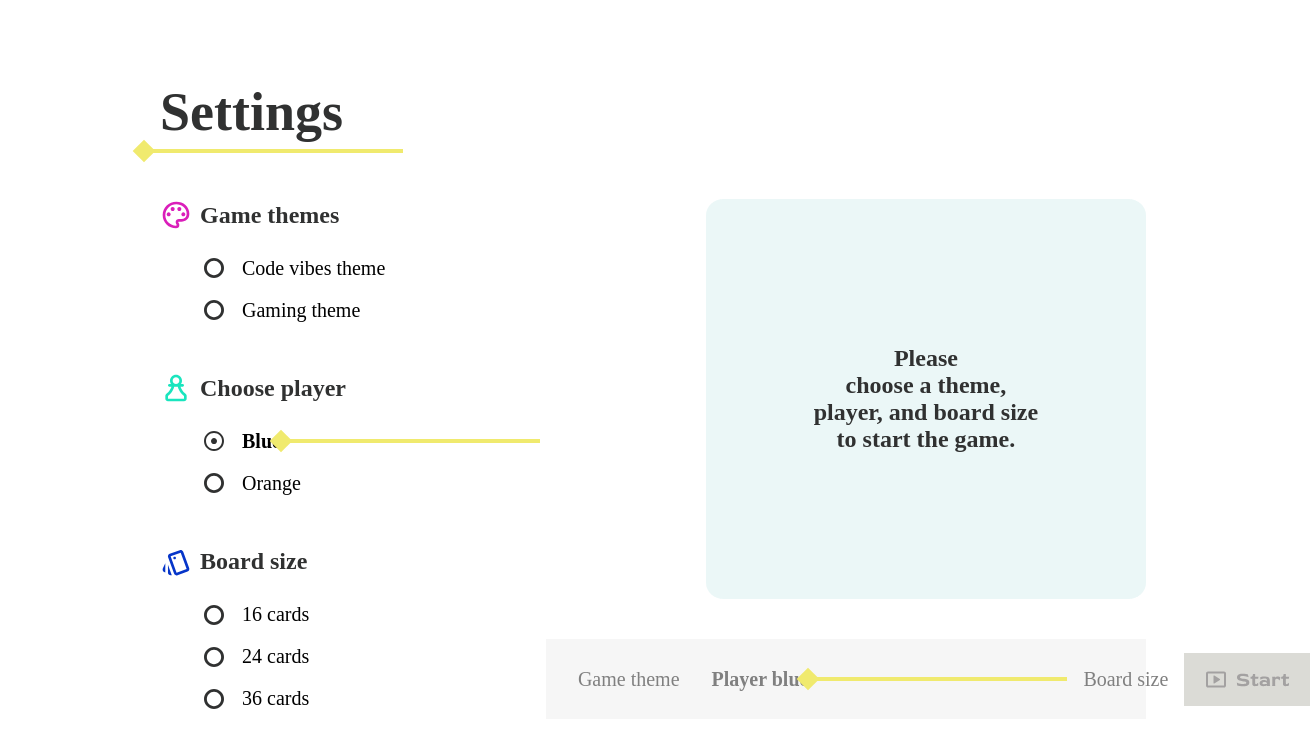
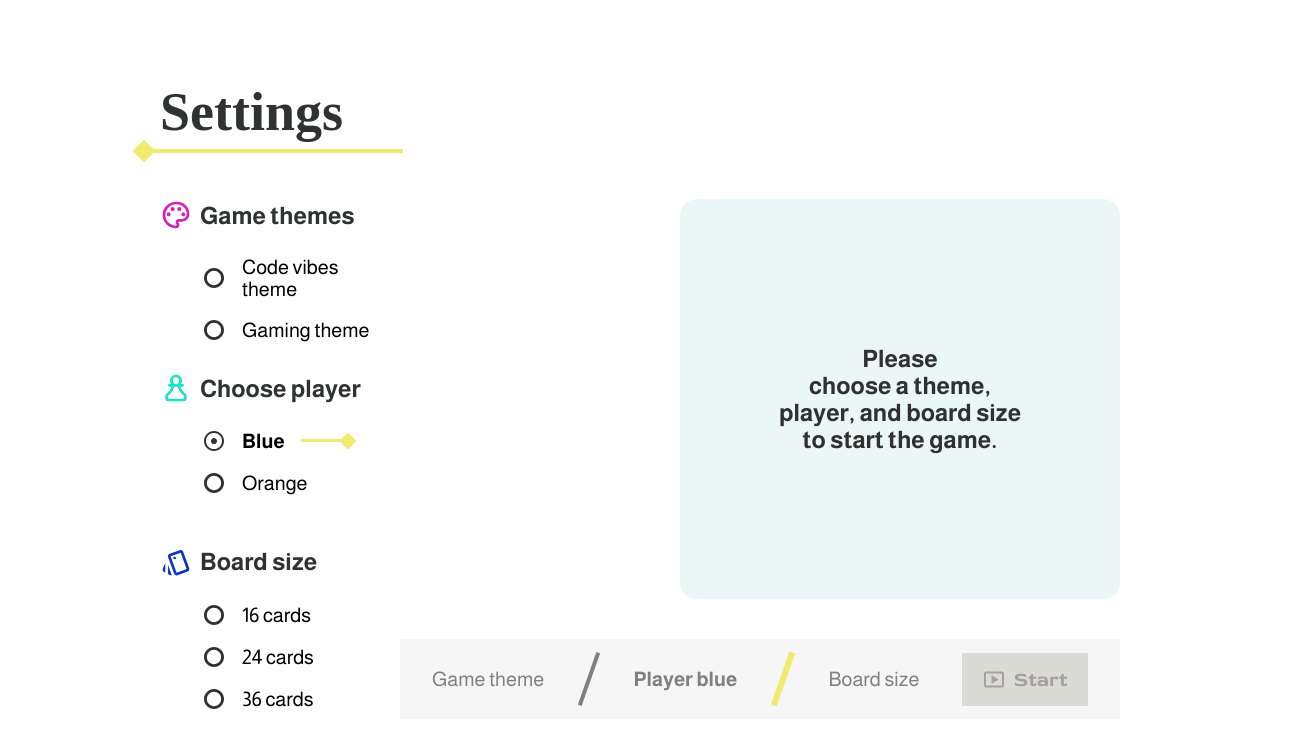
Before and after one commit to krummi14/Memory, a website built with Vite: page pages/settings.html in a window 1280 px wide. Both pictures are taken after a click on the button "Blue". Shown: the whole page, 1310 px wide, since content can reach past the window. Built offline with nearby package versions, Linux system fonts and the light colour scheme; a web font is replaced by a local one.

Commit message:
feat: modified settings page and methodes

```diff
--- a/src/main.ts
+++ b/src/main.ts
@@ -1,27 +1,12 @@
 import './styles/style.scss';
 
-/** Initializes the page-specific UI and game behavior for the current route. */
+/** Initializes the page-specific UI and game behavior for the current route.*/
 if (document.body.classList.contains('settings')) void initSettingsPage();
 
-/** Loads and initializes the settings-page modules. */
+/** Loads and initializes the settings-page modules.*/
 async function initSettingsPage(): Promise<void> {
-    const { renderCustomUnderline, initSettingsButtons, initSettingsSection } = await import('./ts/pages/settings');
-    renderCustomUnderline();
+    const { renderSelectionUnderline, initSettingsButtons, initSettingsSection } = await import('./ts/pages/settings');
+    renderSelectionUnderline();
     initSettingsSection();
     initSettingsButtons();
 }
-
-/*
-init();
-
-function init() {
-    const fieldRef = document.getElementById('field');
-    if (fieldRef) {
-        fieldRef.addEventListener('click', e => {
-            const card = (e.target as HTMLElement).closest('.card') as HTMLButtonElement;
-            if (card) {
-                card.classList.toggle('is_flipped');
-            }
-        })
-    }
-}*/
--- a/src/styles/assets/fonts.scss
+++ b/src/styles/assets/fonts.scss
@@ -37,3 +37,27 @@
     font-style: normal;
     font-display: swap;
 }
+
+@font-face {
+    font-family: 'Almarai';
+    src: url('/public/assets/fonts/Almarai-Light.ttf') format('truetype');
+    font-weight: 300;
+    font-style: normal;
+    font-display: swap;
+}
+
+@font-face {
+    font-family: 'Almarai';
+    src: url('/public/assets/fonts/Almarai-Regular.ttf') format('truetype');
+    font-weight: 400;
+    font-style: normal;
+    font-display: swap;
+}
+
+@font-face {
+    font-family: 'Almarai';
+    src: url('/public/assets/fonts/Almarai-Bold.ttf') format('truetype');
+    font-weight: 700;
+    font-style: normal;
+    font-display: swap;
+}
--- a/src/styles/pages/settings.scss
+++ b/src/styles/pages/settings.scss
@@ -31,7 +31,7 @@
         @include mix.flexbox;
         justify-content: space-between;
         align-items: flex-start;
-        height: 100%
+        height: 100%;
     }
 
     &_summary {
@@ -43,7 +43,7 @@
     }
 }
 
-.settings_underline {
+.underline {
     display: flex;
     align-items: center;
 
@@ -98,6 +98,7 @@
     font-weight: 400;
     font-size: 20px;
     border: none;
+    font-family: 'Almarai', serif;
 }
 
 .theme_button:hover,
@@ -154,7 +155,7 @@
 .start_game {
     @include mix.flexbox;
     flex-direction: row;
-    width: 600px;
+    width: 720px;
     box-sizing: border-box;
     padding: 0 32px;
     height: 80px;
@@ -163,12 +164,18 @@
     font-size: 20px;
     justify-content: space-between;
     gap: 16px;
+    font-family: 'Almarai', serif;
 
     &_slash {
         width: 4px;
         height: 56px;
         transform: rotate(19.33deg);
         background-color: grey;
+
+        &.is_active {
+            width: 6px;
+            background-color: var.$secondary_yellow;
+        }
     }
 
     &_feedback {
@@ -200,12 +207,19 @@
 }
 
 .startGameButton {
-    margin: 0 !important;
-    width: 126px !important;
-    height: 53px !important;
-    font-size: 20px !important;
+    margin: 0;
+    padding: 0;
+    border: none;
+    background-color: transparent;
+    cursor: pointer;
+
+    img {
+        display: block;
+        width: 126px;
+        height: 53px;
+    }
 }
 
 .startGameButton:hover img {
-    transform: rotate(-5.33deg) scale(1.12) !important;
+    transform: rotate(-5.33deg) scale(1.12);
 }
--- a/src/styles/style.scss
+++ b/src/styles/style.scss
@@ -23,6 +23,7 @@ h2 {
 }
 
 h3 {
+    font-family: 'Almarai', serif;
     font-size: 24px;
     font-weight: 700;
     margin: 0;
--- a/src/ts/pages/settings.ts
+++ b/src/ts/pages/settings.ts
@@ -1,4 +1,4 @@
-import { getSelectedThemeSectionTemplate, getCustomUnderlineTemplate, getBoardSizeSectionTemplate, getChoosePlayerSectionTemplate, getThemeSectionTemplate, getStartGameSectionTemplate } from '../templates/settings_template';
+import { getSelectionUnderlineTemplate, getSelectedThemeSectionTemplate, getBoardSizeSectionTemplate, getChoosePlayerSectionTemplate, getThemeSectionTemplate, getStartGameSectionTemplate } from '../templates/settings_template';
 
 /** Maps theme button ids to the feedback icon shown once selected. */
 const THEME_ICONS: Record<string, string> = {
@@ -13,13 +13,19 @@ const selectionState = {
     boardSize: false,
 };
 
+/** Const-variables */
+const feedback = document.getElementById('settingsFeedback');
+const startGameButton = document.getElementById('startGameButton');
+
 /**
- * Replaces the custom underline placeholder with its rendered template
- * markup, if the placeholder exists on the page.
+ * Replaces the underline placeholder with its rendered markup,
+ * if the placeholder exists on the page.
  */
-export function renderCustomUnderline(): void {
-    const refUnderline = document.querySelector<HTMLElement>('[custom-underline]');
-    if (refUnderline) refUnderline.outerHTML = getCustomUnderlineTemplate();
+export function renderSelectionUnderline(): void {
+    const refUnderline = document.querySelector<HTMLElement>('[selection-underline]');
+    if (refUnderline) {
+        refUnderline.outerHTML = getSelectionUnderlineTemplate();
+    }
 }
 
 /**
@@ -36,13 +42,11 @@ export function initSettingsSection(): void {
 /**
  * Replaces a section placeholder with its rendered template markup, if the
  * placeholder exists on the page.
- *
  * @param selector The CSS selector matching the placeholder element.
  * @param template A function returning the markup to render in its place.
  */
 function renderSection(selector: string, template: () => string): void {
     const section = document.querySelector<HTMLElement>(selector);
-
     if (section) section.outerHTML = template();
 }
 
@@ -72,14 +76,12 @@ function initHoverUnderline(selector: string): void {
 
 /** Removes a preview underline unless the button remains selected. */
 function removeHoverUnderline(button: HTMLButtonElement): void {
-    if (!button.classList.contains('is-selected')) button.querySelector('.settings_underline')?.remove();
+    if (!button.classList.contains('is-selected')) button.querySelector('.underline')?.remove();
 }
 
 /** Previews theme artwork while a theme button is hovered or focused. */
 function initThemePreview(): void {
-    const feedback = document.getElementById('settingsFeedback');
     const initialContent = feedback?.innerHTML;
-
     document.querySelectorAll<HTMLButtonElement>('.theme_button').forEach((button) => {
         button.addEventListener('mouseenter', () => showThemePreview(button));
         button.addEventListener('focus', () => showThemePreview(button));
@@ -96,23 +98,16 @@ function showThemePreview(button: HTMLButtonElement): void {
 
 /** Restores the theme preview and removes a non-selected button's underline. */
 function hideThemePreview(button: HTMLButtonElement, initialContent: string | undefined): void {
-    if (!button.classList.contains('is-selected')) button.querySelector('.settings_underline')?.remove();
+    if (!button.classList.contains('is-selected')) button.querySelector('.underline')?.remove();
     restoreThemePreview(initialContent);
 }
 
 /** Renders a theme's artwork in the settings feedback area. */
 function renderThemePreview(button: HTMLButtonElement): void {
-    const feedback = document.getElementById('settingsFeedback');
     const icon = THEME_ICONS[button.id];
-
     if (feedback && icon) {
         feedback.innerHTML = `
-            <img
-                class="settings_feedback_image"
-                src="${icon}"
-                alt="${getButtonLabel(button)}"
-            >
-        `;
+            <img class="settings_feedback_image" src="${icon}" alt="${getButtonLabel(button)}">`;
     }
 }
 
@@ -120,8 +115,6 @@ function renderThemePreview(button: HTMLButtonElement): void {
 function restoreThemePreview(initialContent: string | undefined): void {
     const selectedTheme = document.querySelector<HTMLButtonElement>('.theme_button.is-selected');
     if (selectedTheme) return renderThemePreview(selectedTheme);
-
-    const feedback = document.getElementById('settingsFeedback');
     if (feedback && initialContent) feedback.innerHTML = initialContent;
 }
 
@@ -130,8 +123,6 @@ function restoreThemePreview(initialContent: string | undefined): void {
  * to the memory game page.
  */
 function initStartGameButton(): void {
-    const startGameButton = document.getElementById('startGameButton');
-
     startGameButton?.addEventListener('click', () => {
         window.location.href = './memory.html';
     });
@@ -140,13 +131,11 @@ function initStartGameButton(): void {
 /**
  * Registers click handlers for one group of toggle buttons so that selecting
  * a button updates the icons within that same group only.
- *
  * @param selector The CSS selector matching the button group.
  * @param onSelect Optional callback invoked with the selected button.
  */
 function initButtonGroup(selector: string, onSelect?: (button: HTMLButtonElement) => void): void {
     const buttons = document.querySelectorAll<HTMLButtonElement>(selector);
-
     buttons.forEach((button) => {
         button.addEventListener('click', () => {
             handleButtonClick(button, buttons);
@@ -158,7 +147,6 @@ function initButtonGroup(selector: string, onSelect?: (button: HTMLButtonElement
 /**
  * Displays the icon matching the selected theme button inside the settings
  * feedback section.
- *
  * @param button The selected theme button.
  */
 function showThemeFeedback(button: HTMLButtonElement): void {
@@ -166,65 +154,58 @@ function showThemeFeedback(button: HTMLButtonElement): void {
     const selectedTheme = document.getElementById('selectedGameTheme');
     const icon = THEME_ICONS[button.id];
     const label = getButtonLabel(button);
-
     if (feedback && icon) feedback.innerHTML = `<img src="${icon}" alt="${label}">`;
     setSelectedSetting(selectedTheme, label);
-    replaceSlashWithUnderline('themePlayerDivider');
+    highlightDivider('themePlayerDivider');
     selectionState.theme = true;
     updateStartButtonVisibility();
-
     localStorage.setItem('selectedTheme', label);
 }
 
 /**
  * Displays the selected player label inside the start section.
- *
  * @param button The selected player button.
  */
 function showSelectedPlayer(button: HTMLButtonElement): void {
     const selectedPlayer = document.getElementById('selectedPlayer');
     const playerLabel = 'Player ' + getButtonLabel(button);
-
     setSelectedSetting(selectedPlayer, playerLabel);
-    replaceSlashWithUnderline('playerBoardDivider');
+    highlightDivider('playerBoardDivider');
     selectionState.player = true;
     updateStartButtonVisibility();
-
     localStorage.setItem('selectedPlayer', playerLabel);
 }
 
 /**
  * Displays the selected board size label inside the start section.
- *
  * @param button The selected board size button.
  */
 function showSelectedBoardSize(button: HTMLButtonElement): void {
     const selectedBoardSize = document.getElementById('selectedBoardSize');
     const boardSizeLabel = getButtonLabel(button);
-
     setSelectedSetting(selectedBoardSize, boardSizeLabel);
     selectionState.boardSize = true;
     updateStartButtonVisibility();
-
     localStorage.setItem('selectedBoardSize', boardSizeLabel);
 }
 
 /**
- * Shows the start game button and hides the default start icon once a
- * theme, player, and board size have all been selected.
+ * Shows the active start button only once all settings have been selected.
  */
 function updateStartButtonVisibility(): void {
     const startDefaultIcon = document.getElementById('startDefaultIcon');
     const startGameButton = document.getElementById('startGameButton');
     const allSelected = selectionState.theme && selectionState.player && selectionState.boardSize;
-
-    if (startDefaultIcon) startDefaultIcon.hidden = allSelected;
-    if (startGameButton) startGameButton.hidden = !allSelected;
+    if (startDefaultIcon) {
+        startDefaultIcon.hidden = allSelected;
+    }
+    if (startGameButton) {
+        startGameButton.hidden = !allSelected;
+    }
 }
 
 /**
  * Returns the button label from its data-label attribute.
- *
  * @param button The button whose label should be read.
  * @returns The button label or an empty string.
  */
@@ -241,48 +222,42 @@ function setSelectedSetting(element: HTMLElement | null, label: string): void {
 }
 
 /**
- * Replaces a start section divider slash with the shared underline markup.
- *
- * @param dividerId The id of the divider element to replace.
+ * Highlights a start section divider after a selection has been made.
+ * @param dividerId The id of the divider to highlight.
  */
-function replaceSlashWithUnderline(dividerId: string): void {
+function highlightDivider(dividerId: string): void {
     const divider = document.getElementById(dividerId);
-
-    if (divider && divider.classList.contains('start_game_slash')) {
-        divider.outerHTML = getCustomUnderlineTemplate();
+    if (divider) {
+        divider.classList.add('is_active');
     }
 }
 
 /**
- * Inserts the custom underline markup into a button, unless it is already
- * present there.
- *
+ * Shows the selection underline in a button if it is not already present.
  * @param button The selected button.
  */
 function showButtonUnderline(button: HTMLButtonElement): void {
-    if (!button.querySelector('.settings_underline')) {
-        button.insertAdjacentHTML('beforeend', getCustomUnderlineTemplate());
+    if (!button.querySelector('.underline')) {
+        button.insertAdjacentHTML('beforeend', getSelectionUnderlineTemplate());
     }
 }
 
 /**
  * Applies the active icon to the selected button and the inactive icon to
  * every other button in the same button group.
- *
  * @param selected The button that was clicked.
  * @param buttons All buttons within the same group.
  */
 function handleButtonClick(selected: HTMLButtonElement, buttons: NodeListOf<HTMLButtonElement>): void {
     buttons.forEach((button) => {
-        const isSelected = button === selected;
+        const isSelected = button == selected;
         const icon = button.querySelector('img');
         if (icon) icon.src = isSelected ? '../assets/icons/mode_standby.svg' : '../assets/icons/fiber_manual_record.svg';
-
         button.classList.toggle('is-selected', isSelected);
         if (isSelected) {
             showButtonUnderline(button);
         } else {
-            button.querySelector('.settings_underline')?.remove();
+            button.querySelector('.underline')?.remove();
         }
     });
 }
--- a/src/ts/templates/settings_template.ts
+++ b/src/ts/templates/settings_template.ts
@@ -1,18 +1,16 @@
-/** Returns the shared underline markup used for selected controls. */
-export function getCustomUnderlineTemplate(): string {
+/** Returns the markup for the selection underline used by controls. */
+export function getSelectionUnderlineTemplate(): string {
   return `
-      <div class="settings_underline">
-        <div class="settings_underline_square"></div>
-        <div class="settings_underline_line"></div>
+    <div class="underline">
+      <div class="underline_square"></div>
+      <div class="underline_line"></div>
     </div>
 `;
 }
 
 /**
  * Returns the markup for the game theme selection section on the settings page.
- *
  * @returns The HTML string for the game theme section.
- *
  */
 export function getThemeSectionTemplate(): string {
   return `
@@ -39,7 +37,6 @@ export function getThemeSectionTemplate(): string {
 
 /**
  * Returns the markup for the player selection section on the settings page.
- *
  * @returns The HTML string for the choose player section.
  */
 export function getChoosePlayerSectionTemplate(): string {
@@ -60,13 +57,13 @@ export function getChoosePlayerSectionTemplate(): string {
             Orange
           </button>
         </div>
+
       </section>
 `;
 }
 
 /**
  * Returns the markup for the board size selection section on the settings page.
- *
  * @returns The HTML string for the board size section.
  */
 export function getBoardSizeSectionTemplate(): string {
@@ -91,20 +88,19 @@ export function getBoardSizeSectionTemplate(): string {
             36 cards
           </button>
         </div>
+
       </section>
 `;
 }
 
 /**
  * Returns the feedback markup shown until all required settings are selected.
- *
  * @returns The HTML string for the settings feedback section.
  */
 export function getSelectedThemeSectionTemplate(): string {
   return `
       <section class="settings_feedback" id="settingsFeedback">
-          <h3>
-            Please <br>
+        <h3>Please <br>
             choose a theme,<br>
             player, and board size <br>
             to start the game.
@@ -115,7 +111,6 @@ export function getSelectedThemeSectionTemplate(): string {
 
 /**
  * Returns the selected-settings summary and start control markup.
- *
  * @returns The HTML string for the start-game section.
  */
 export function getStartGameSectionTemplate(): string {
@@ -138,22 +133,10 @@ export function getStartGameSectionTemplate(): string {
           <div id="selectedBoardSize">Board size</div>
         </div>
 
-          <img
-            id="startDefaultIcon"
-            src="../assets/icons/start_disabled.svg"
-            alt="Start Default Img"
-          >
+        <img id="startDefaultIcon" src="../assets/icons/start_disabled.svg" alt="Start Disabled Img">
 
-          <button
-            id="startGameButton"
-            class="startGameButton"
-            hidden
-          >
-            <img
-              src="../assets/icons/start_button.svg"
-              alt="Start Game Img"
-            >
-            Start
+        <button id="startGameButton" class="startGameButton" hidden>
+            <img src="../assets/icons/start_button.svg" alt="Start Game Img">
         </button>
 
       </section>
```
Also changed, not shown: pages/settings.html (+1 -1 lines), public/assets/fonts/Almarai-Bold.ttf (added), public/assets/fonts/Almarai-ExtraBold.ttf (added), public/assets/fonts/Almarai-Light.ttf (added), public/assets/fonts/Almarai-Regular.ttf (added). Lines whose indentation alone changed are shown as unchanged.
